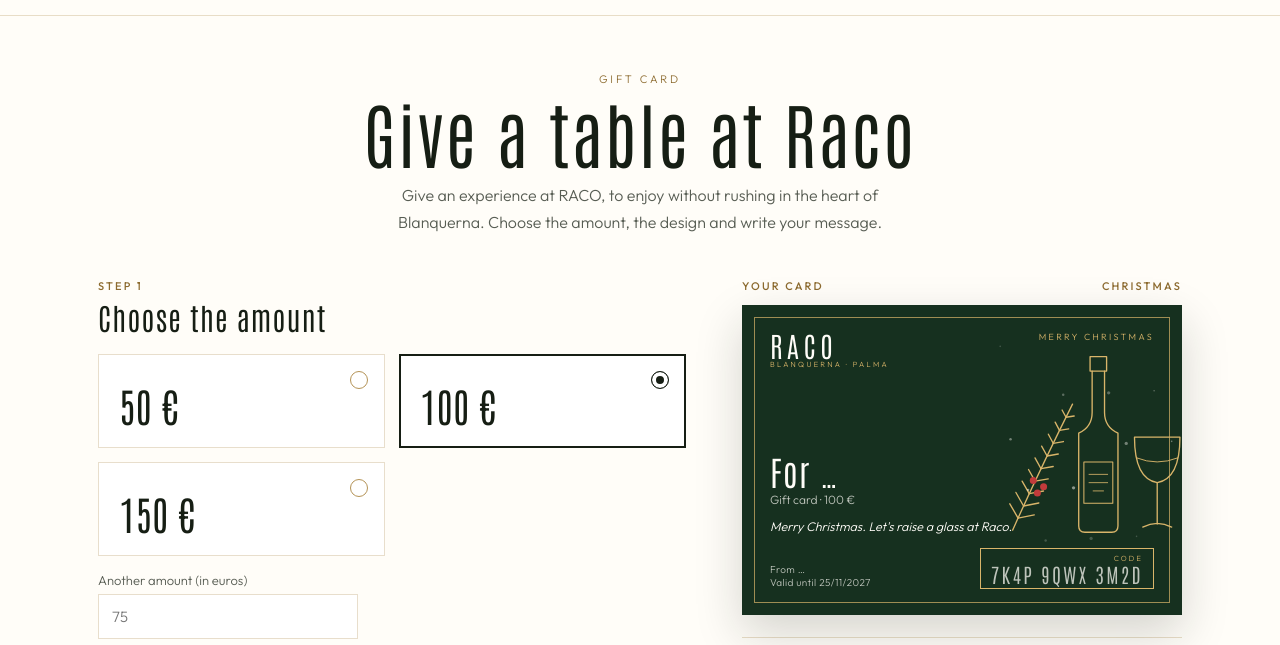
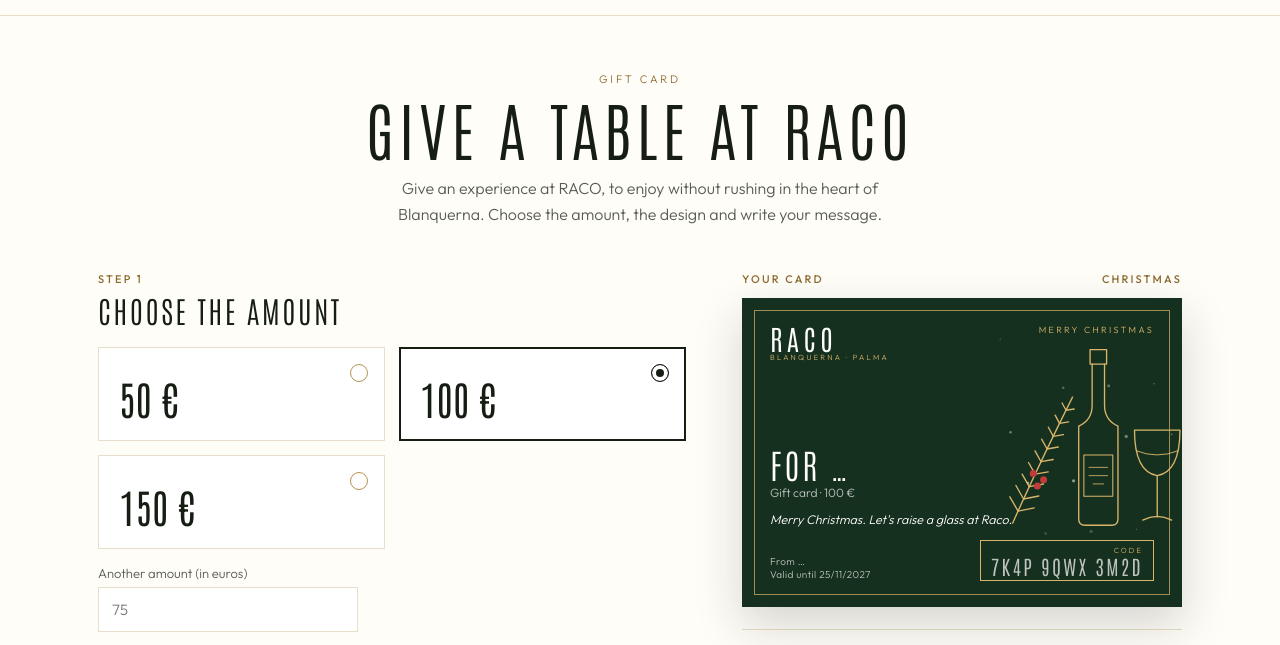
Before and after one commit to companyfernandezagnes-hue/raco-web, a plain HTML site: page tarjeta-regalo/index.html in a window 1280 px wide. Shown: the part 69-714 px from the top of the page. Drawn offline with nearby package versions, Linux system fonts and the light colour scheme.

Commit message:
Tarjeta regalo: titulos en mayusculas y mas finos como el logo

```diff
--- a/tarjeta-regalo/index.html
+++ b/tarjeta-regalo/index.html
@@ -112,6 +112,9 @@ textarea{min-height:96px;resize:vertical;line-height:1.5}
 .secure{font-size:12px;color:var(--ink-70);text-align:center;margin-top:8px}
 .err{display:none;margin-top:12px;padding:12px 14px;background:#fbeaea;border-left:3px solid #b3261e;font-size:13.5px;line-height:1.5;color:#5c1410}
 .fielderr{font-size:12px;color:#b3261e;margin-top:6px;display:none}
+.hero h1,h2,.menu h3,.c-title,.c-logo,.wordmark,.dz .sw b{text-transform:uppercase}
+.hero h1,h2,.c-title{font-weight:200;letter-spacing:.08em}
+.hero h1{font-size:clamp(38px,6vw,64px)}
 </style>
 </head>
 <body>
```
